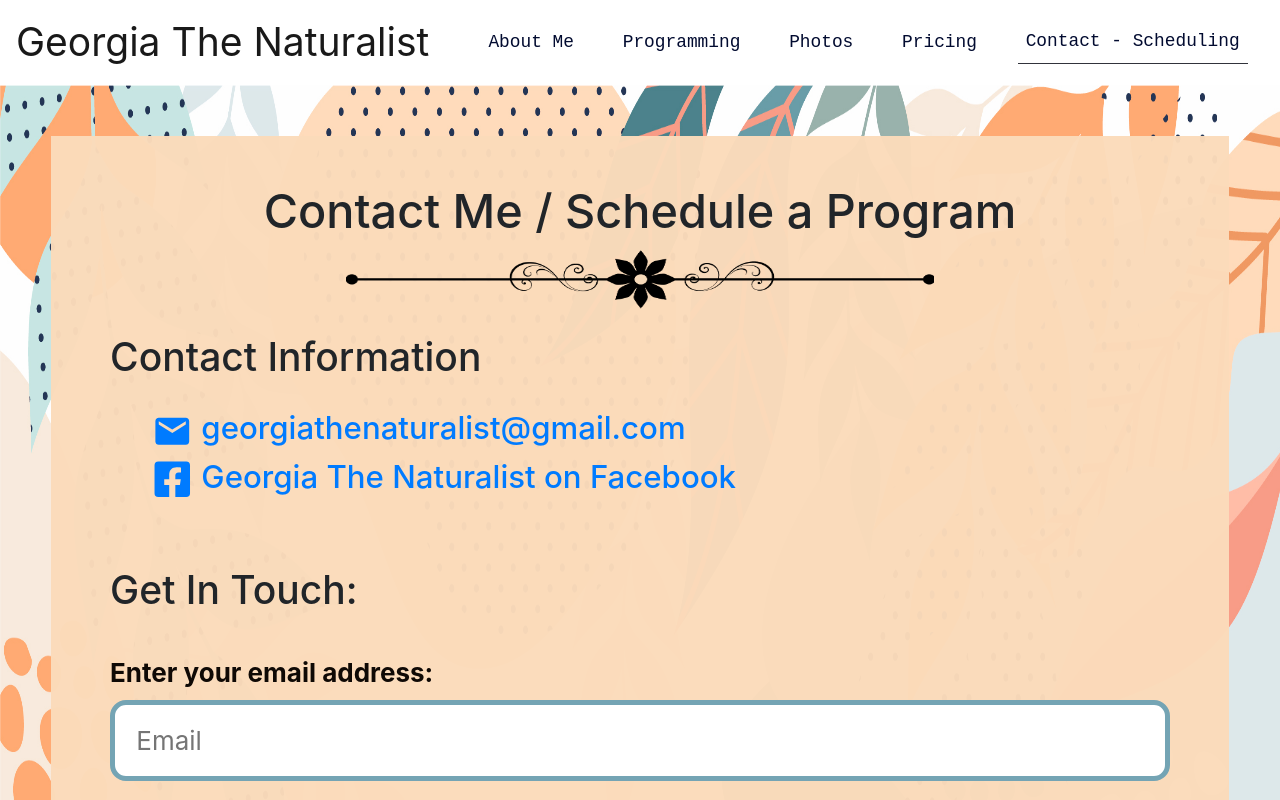
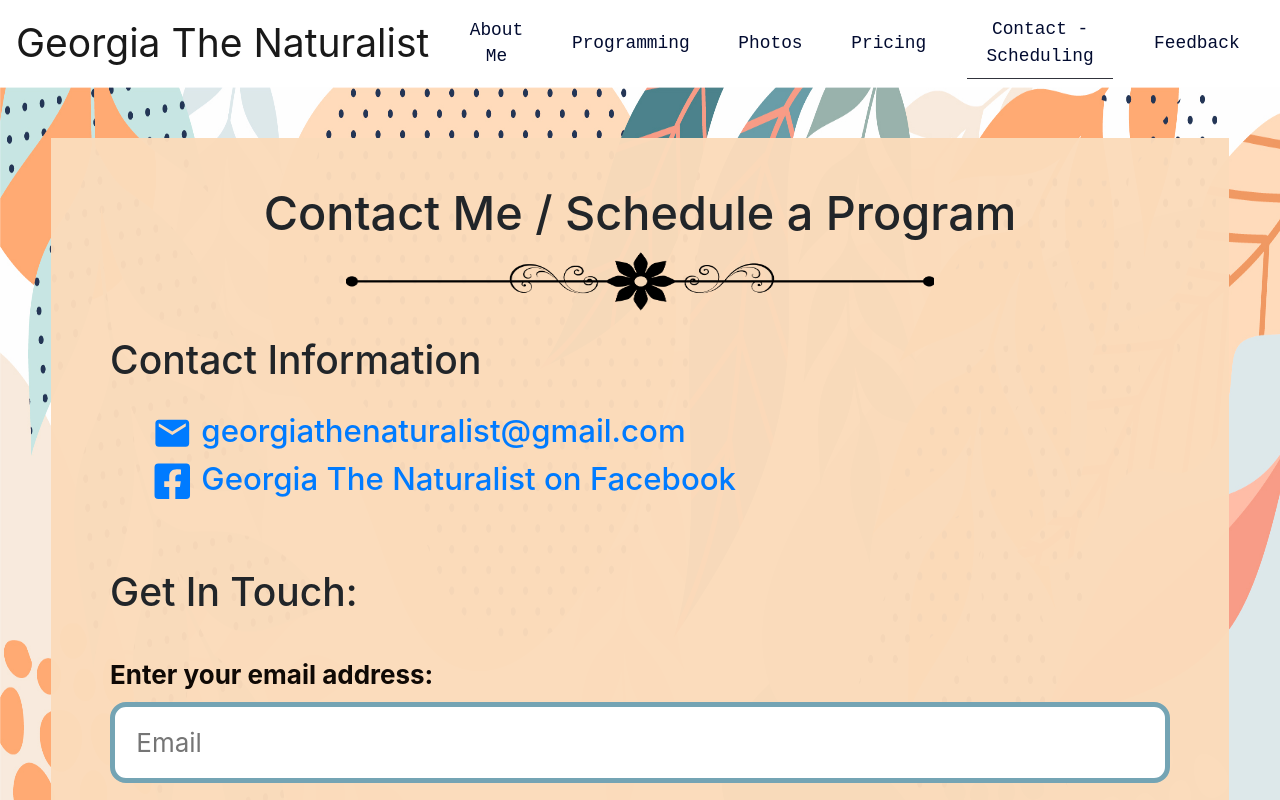
Before and after one commit to sestissi16/georgiaTheNaturalist, a React (Create React App) app: page /Contact in a window 1280 px wide. Shown: the top 800 px of the page. Built offline with nearby package versions, Linux system fonts and the light colour scheme; a web font is replaced by a local one.

Commit message:
added ability to go to feedback page

```diff
--- a/src/Components/navigation.js
+++ b/src/Components/navigation.js
@@ -18,6 +18,7 @@ class Navigation extends Component {
                         <Nav.Link href="/Photos" active={window.location.pathname === '/Photos'}>Photos</Nav.Link>
                         <Nav.Link href="/Pricing" active={window.location.pathname === '/Pricing'}>Pricing</Nav.Link>
                         <Nav.Link href="/Contact" active={window.location.pathname === '/Contact'}>Contact - Scheduling</Nav.Link>
+                        <Nav.Link href="/Feedback" active={window.location.pathname === '/Feedback'}>Feedback</Nav.Link>
                     </Nav>
                 </Navbar.Collapse>
             </Navbar>
--- a/src/Pages/App.js
+++ b/src/Pages/App.js
@@ -6,6 +6,7 @@ import Programming from '../Pages/Programming'
 import Photos from '../Pages/Photos'
 import Pricing from '../Pages/Pricing'
 import Contact from '../Pages/Contact'
+import Feedback from '../Pages/Feedback'
 import Attributions from '../Pages/Attributions'
 import './App.css';
 
@@ -22,6 +23,7 @@ function App() {
                 <Route exact path="/Photos" component={Photos} />
                 <Route exact path="/Pricing" component={Pricing} />
                 <Route exact path="/Contact" component={Contact} />
+                <Route exact path="/Feedback" component={Feedback} />
                 <Route exact path="/Attributions" component={Attributions} />
             </Fragment>
         </Router>
```
